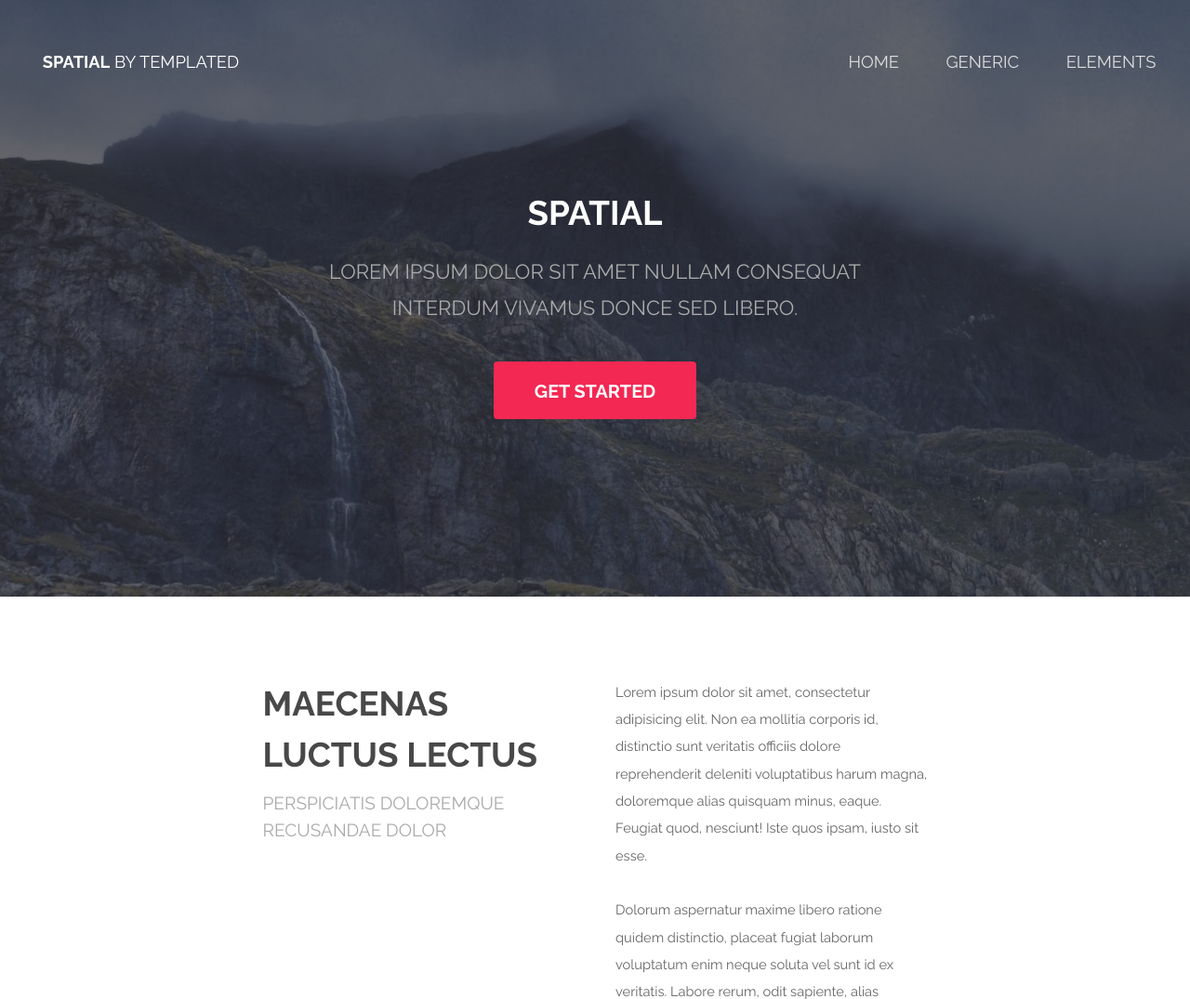
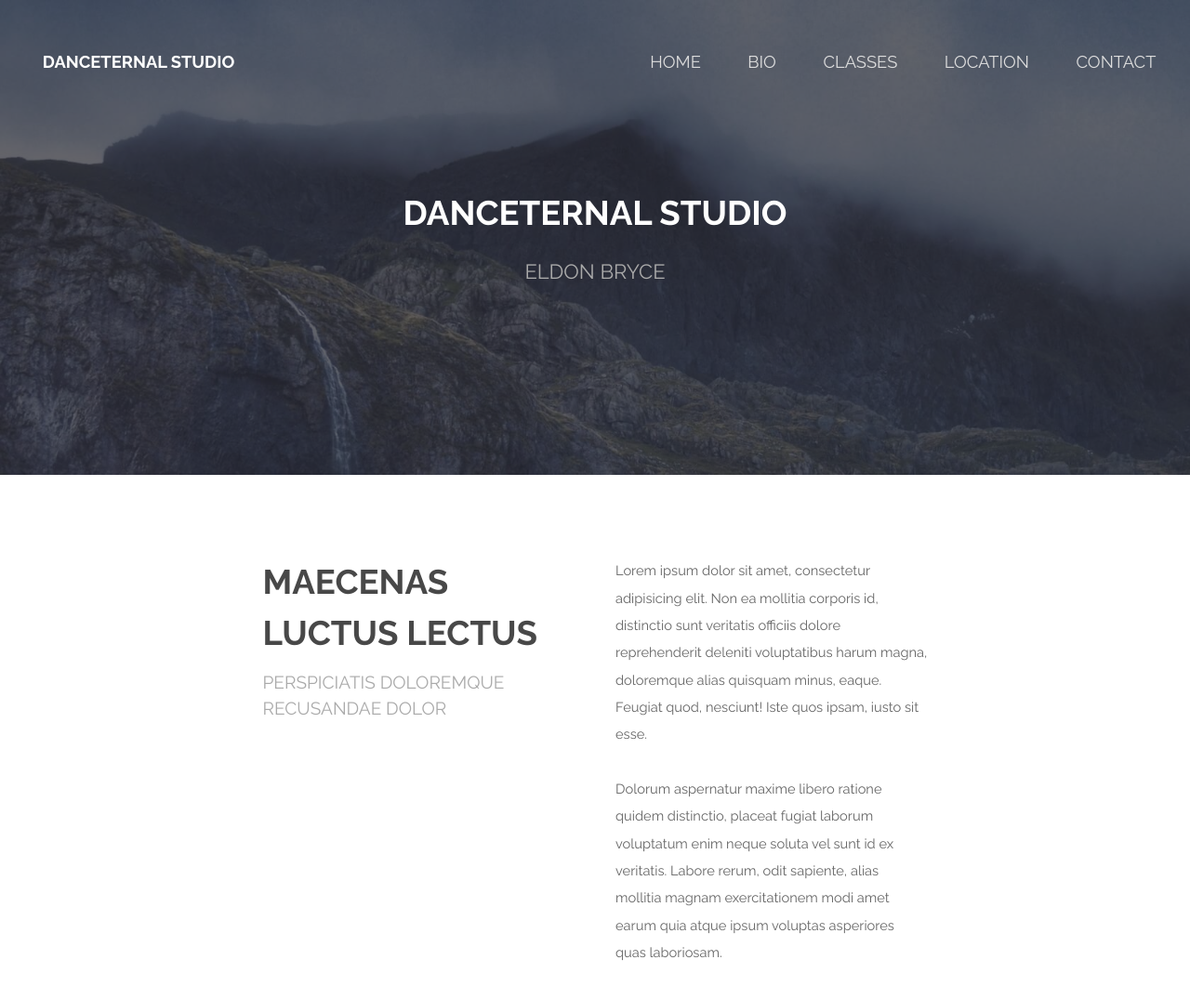
Before and after one commit to lukkyjoe/eldon-dance, a website: page index.html in a window 1280 px wide. Shown: the top 1075 px of the page at 93% size. Drawn offline with Linux system fonts and the light colour scheme.

Commit message:
Add content and tango beach.

```diff
--- a/index.html
+++ b/index.html
@@ -15,12 +15,14 @@
 
 		<!-- Header -->
 			<header id="header" class="alt">
-				<h1><strong><a href="index.html">Spatial</a></strong> by Templated</h1>
+				<h1><strong><a href="index.html">Danceternal Studio</a></strong></h1>
 				<nav id="nav">
 					<ul>
 						<li><a href="index.html">Home</a></li>
-						<li><a href="generic.html">Generic</a></li>
-						<li><a href="elements.html">Elements</a></li>
+						<li><a href="generic.html">Bio</a></li>
+						<li><a href="elements.html">Classes</a></li>
+						<li><a href="elements.html">Location</a></li>
+						<li><a href="elements.html">Contact</a></li>
 					</ul>
 				</nav>
 			</header>
@@ -29,11 +31,8 @@
 
 		<!-- Banner -->
 			<section id="banner">
-				<h2>Spatial</h2>
-				<p>Lorem ipsum dolor sit amet nullam consequat <br /> interdum vivamus donce sed libero.</p>
-				<ul class="actions">
-					<li><a href="#" class="button special big">Get Started</a></li>
-				</ul>
+				<h2>Danceternal Studio</h2>
+				<p>Eldon Bryce</p>
 			</section>
 
 			<!-- One -->
```
Also changed, not shown: 1 other file.
